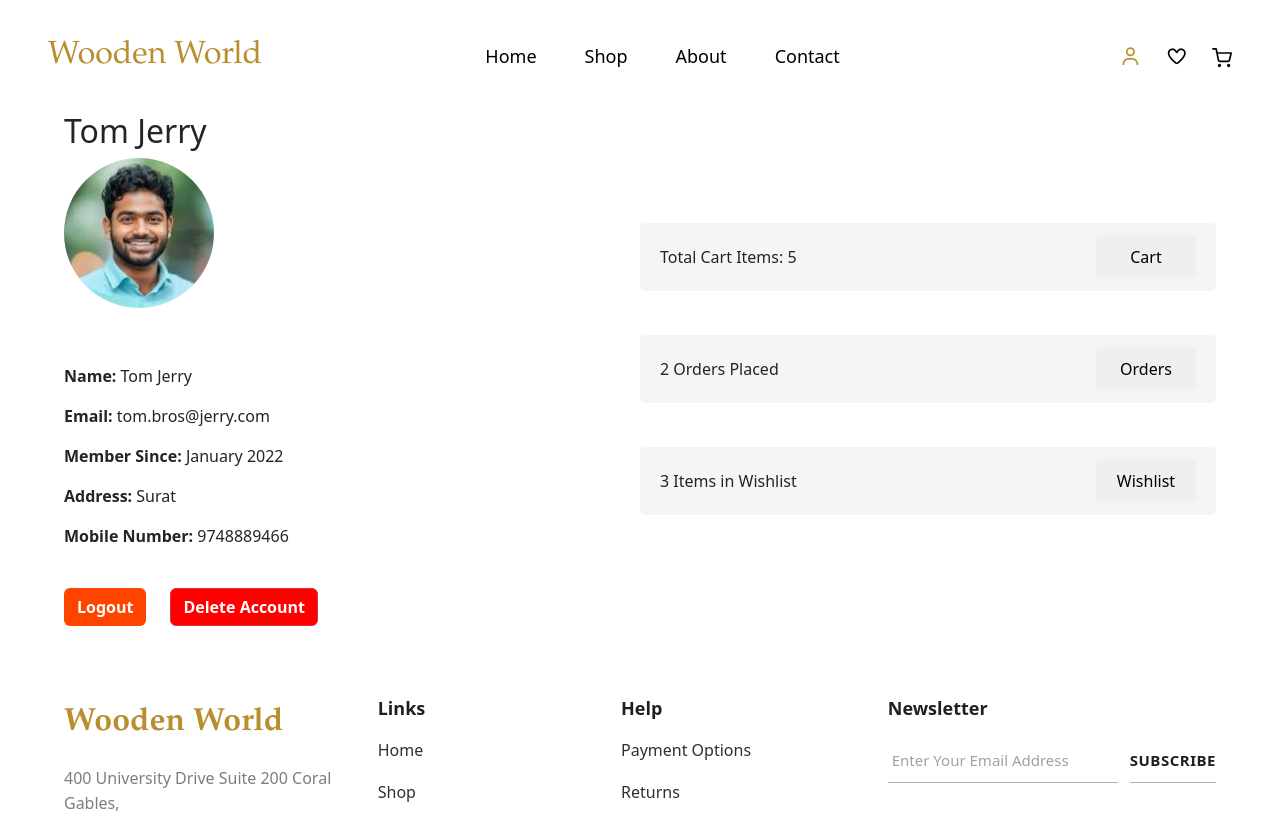
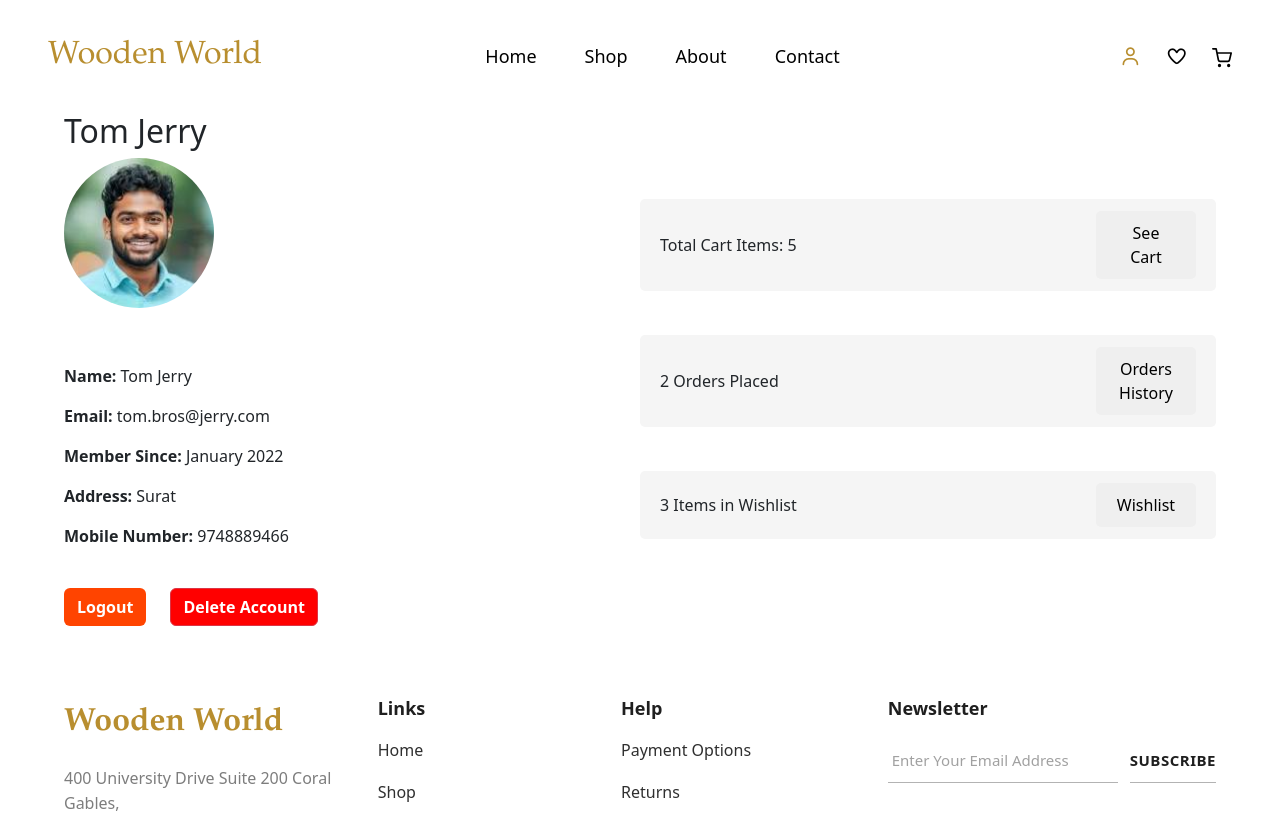
Before and after one commit to herrykargar/E-Commerce-Furniture-Selling, a React (Vite) app: page /profile in a window 1280 px wide. Shown: the top 813 px of the page. Built offline with nearby package versions, Linux system fonts and the light colour scheme.

Commit message:
fix Navbar

```diff
--- a/src/assets/css/navbar.css
+++ b/src/assets/css/navbar.css
@@ -1,5 +1,6 @@
 .navbar {
     padding: 32px 36px !important;
+    /* padding: 32px 5vw 32px !important; */
     text-decoration: none;
     font-weight: 500;
     font-size: 18px;
--- a/src/client/pages/Profile.jsx
+++ b/src/client/pages/Profile.jsx
@@ -1,8 +1,10 @@
 import React from 'react'
+import { useNavigate } from 'react-router-dom';
 import LogoutButton, { DeleteProfileButton } from '../../ui/LogoutButton'
 import '../../assets/css/profile.css'
 
 export default function Profile() {
+    const navigate = useNavigate();
     return (
         <>
             <div className="profile-container d-sm-flex ">
@@ -28,19 +30,19 @@ export default function Profile() {
                         <span>
                             Total Cart Items: 5
                         </span>
-                        <button className="profile-action-button">Cart</button>
+                        <button className="profile-action-button" onClick={() => navigate('/cart')}>See Cart</button>
                     </div>
                     <div className='profile-actions-items'>
                         <span>
                             2 Orders Placed
                         </span>
-                        <button className="profile-action-button">Orders</button>
+                        <button className="profile-action-button" onClick={() => navigate('/orders')}>Orders History</button>
                     </div>
                     <div className='profile-actions-items'>
                         <span>
                             3 Items in Wishlist
                         </span>
-                        <button className="profile-action-button">Wishlist</button>
+                        <button className="profile-action-button" onClick={() => navigate('/wishlist')}>Wishlist</button>
                     </div>
                 </div>
                 <div className="danger-zone d-flex d-sm-none">
```
